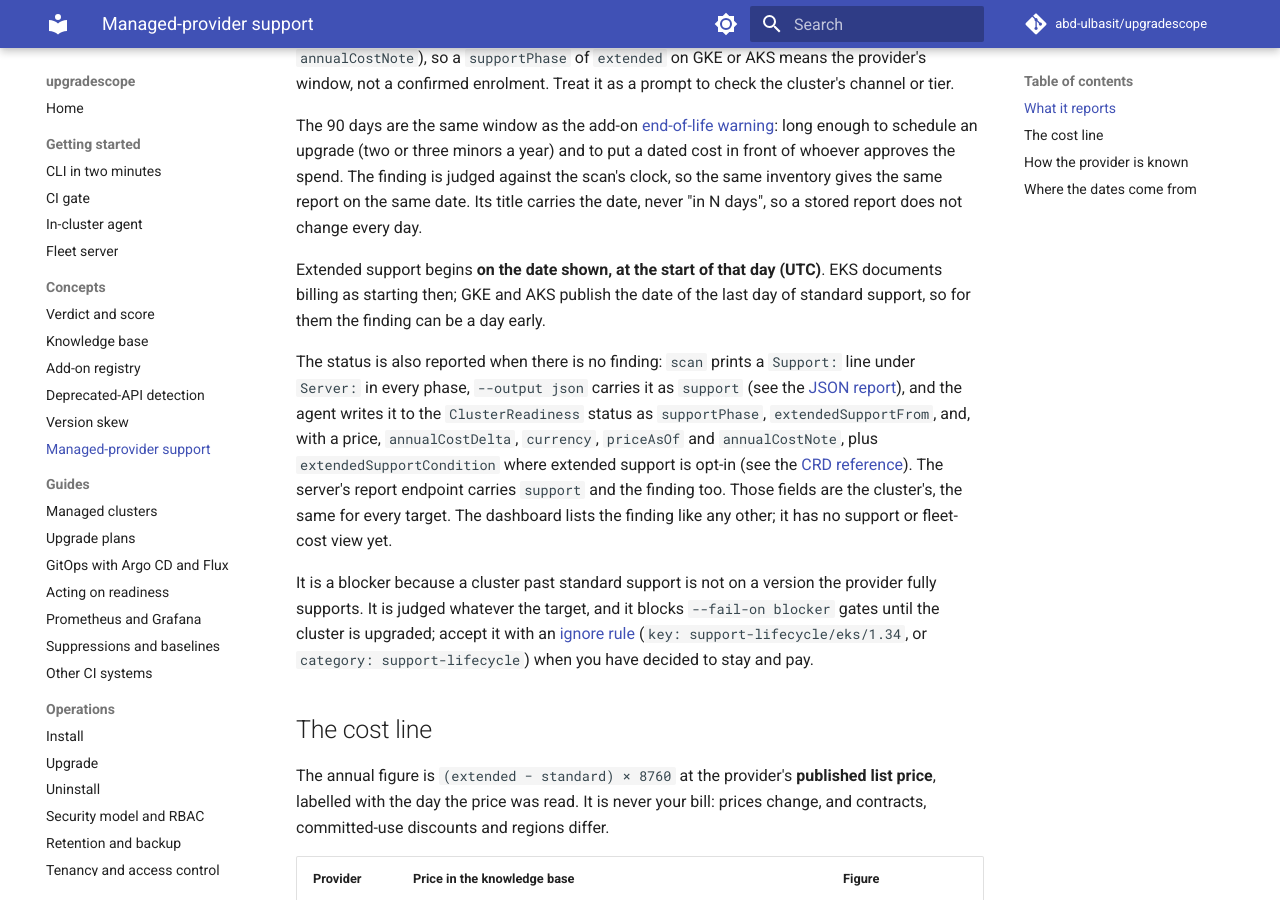
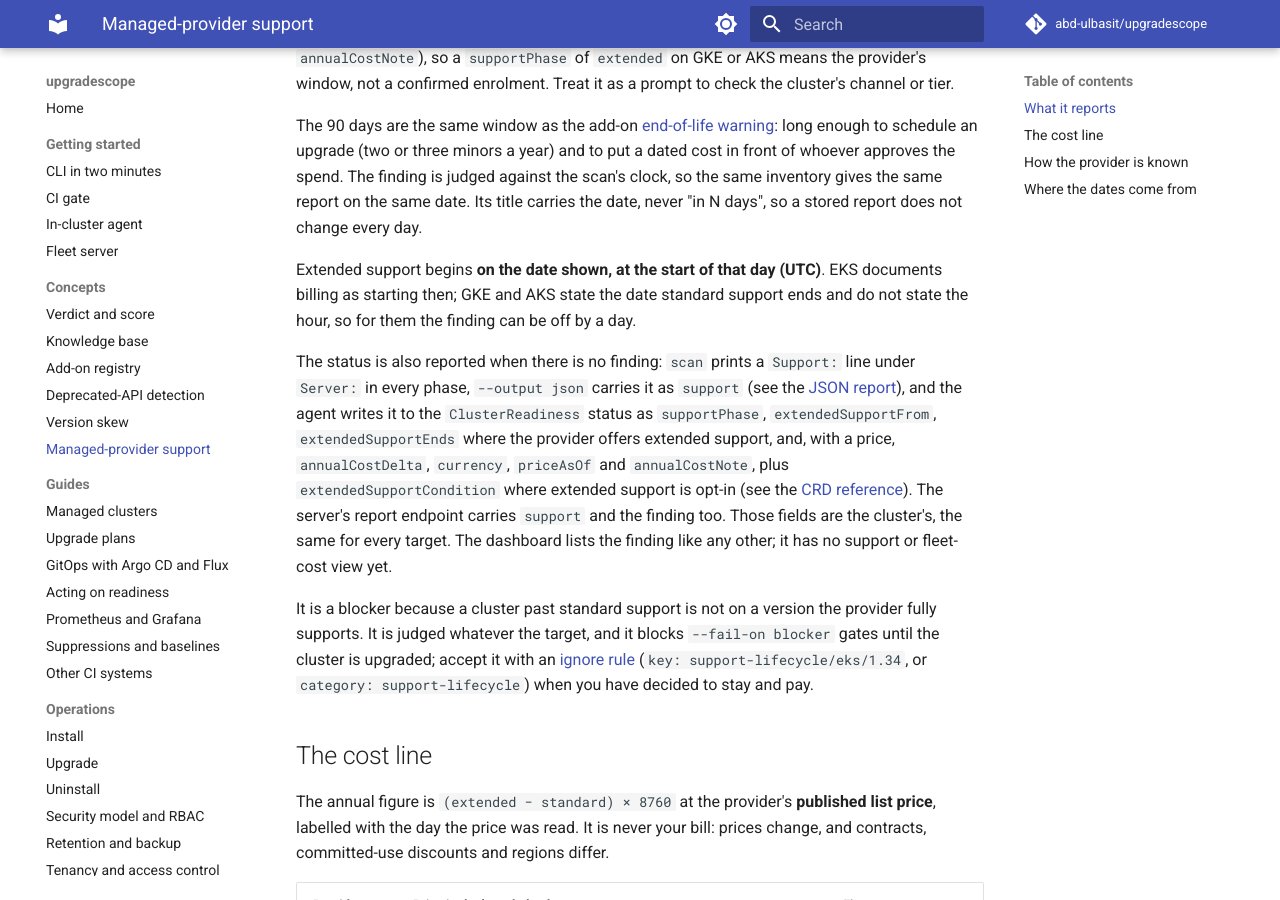
Before and after one commit to abd-ulbasit/upgradescope, an MkDocs documentation site: the page built from docs/concepts/support-lifecycle.md, in a window 1280 px wide and 900 px high, scrolled down 1452 px. Built offline with MkDocs 1.6.1 and Material for MkDocs 9.7.7, drawn with Linux system fonts in a browser that asks for light colours; comment, search, counter and statistics services are not loaded; some of the changed text lies outside the part shown.

Commit message:
feat(crd): extendedSupportEnds in the ClusterReadiness status; provider-absent golden; soften the GKE and AKS hour claim; GKE without providerID documented
Refs #77

Co-Authored-By: Claude Fable 5 <noreply@anthropic.com>

```diff
--- a/docs/concepts/support-lifecycle.md
+++ b/docs/concepts/support-lifecycle.md
@@ -72,15 +72,16 @@ same inventory gives the same report on the same date. Its title carries the
 date, never "in N days", so a stored report does not change every day.
 
 Extended support begins **on the date shown, at the start of that day
-(UTC)**. EKS documents billing as starting then; GKE and AKS publish the date
-of the last day of standard support, so for them the finding can be a day
-early.
+(UTC)**. EKS documents billing as starting then; GKE and AKS state the date
+standard support ends and do not state the hour, so for them the finding can
+be off by a day.
 
 The status is also reported when there is no finding: `scan` prints a
 `Support:` line under `Server:` in every phase, `--output json` carries it as
 `support` (see the [JSON report](../reference/json-report.md)), and the
 agent writes it to the `ClusterReadiness` status as `supportPhase`,
-`extendedSupportFrom`, and, with a price, `annualCostDelta`, `currency`,
+`extendedSupportFrom`, `extendedSupportEnds` where the provider offers
+extended support, and, with a price, `annualCostDelta`, `currency`,
 `priceAsOf` and `annualCostNote`, plus `extendedSupportCondition` where
 extended support is opt-in (see the [CRD reference](../reference/crd.md)). The server's
 report endpoint carries `support` and the finding too. Those fields are the
```
Also changed, not shown: other parts of docs/concepts/support-lifecycle.md (+7 -5 lines), docs/claims.md (+3 -3 lines), docs/reference/crd.md (+1 -0 lines), 12 other files.
